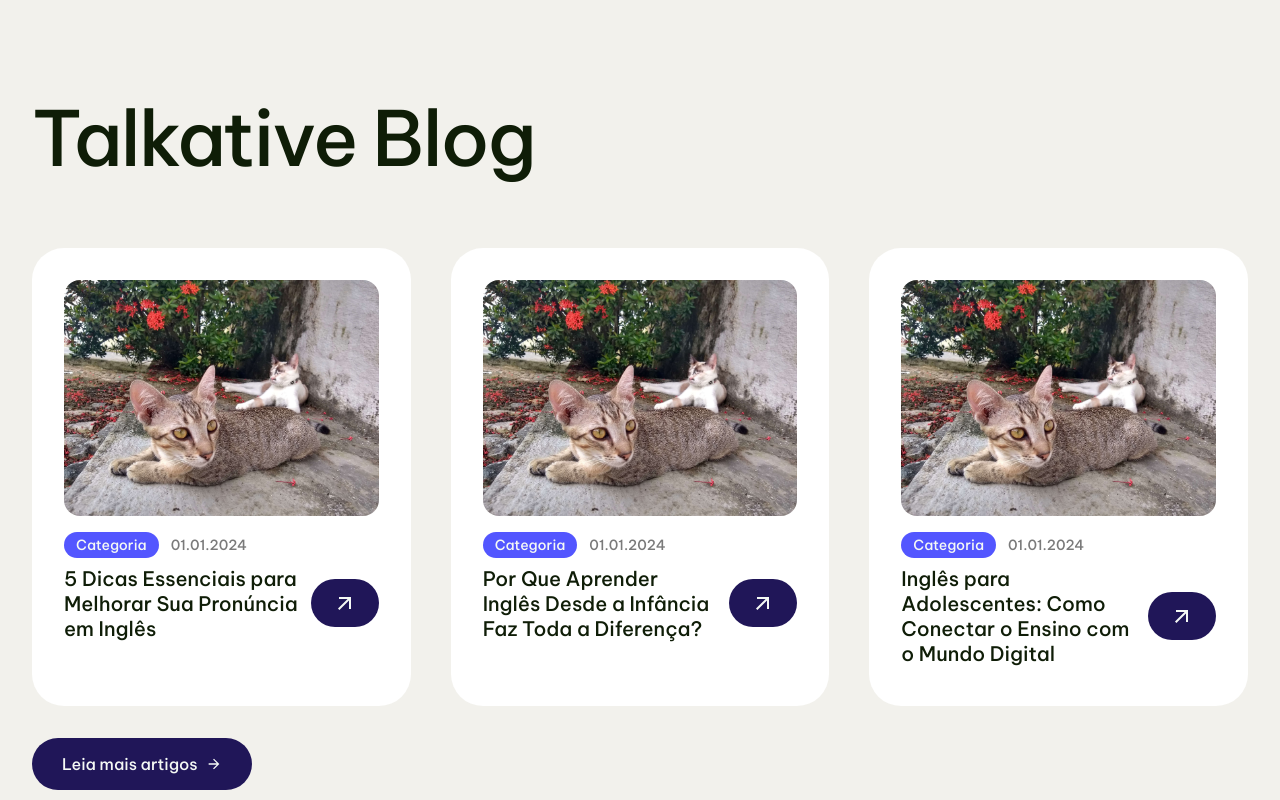
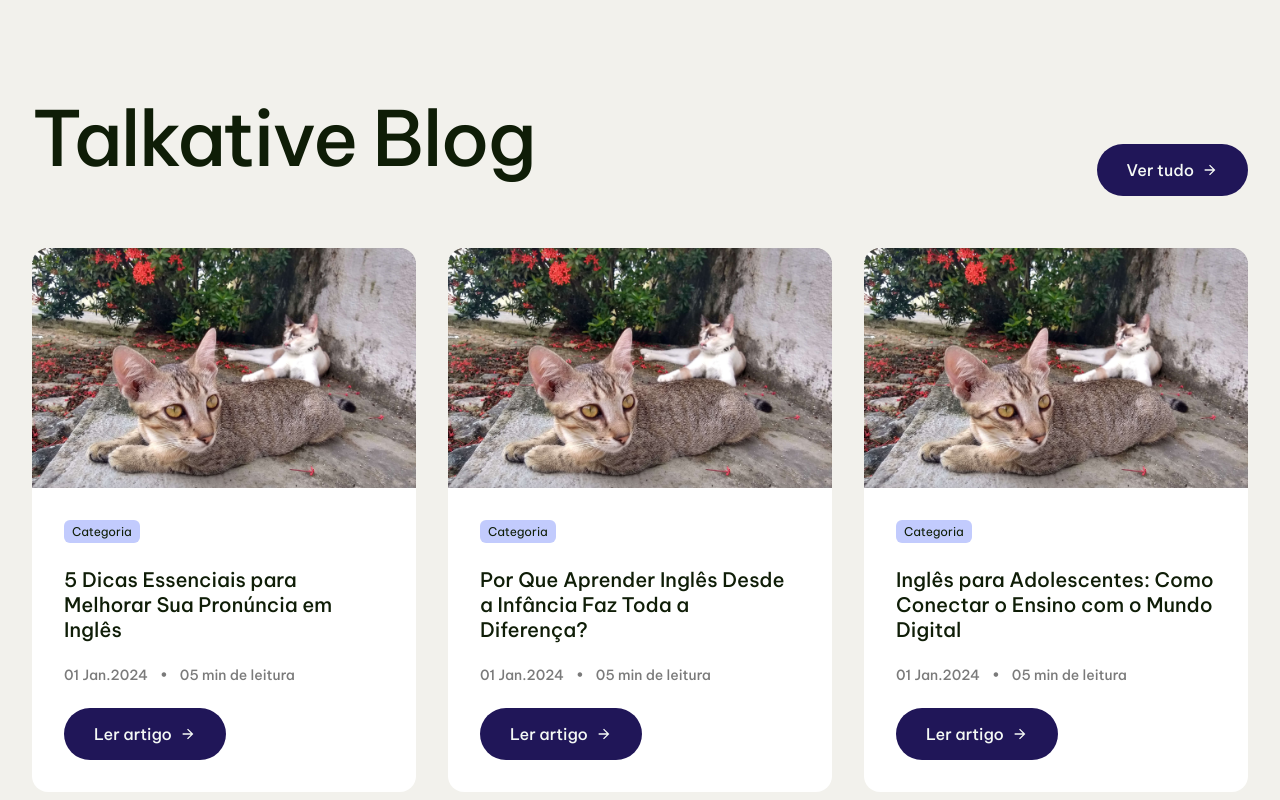
Before and after one commit to SnayderRodrigues/react-study, a React (Vite) app: page / in a window 1280 px wide. Shown: the part 10780-11580 px from the top of the page. Built offline with nearby package versions, Linux system fonts and the light colour scheme.

Commit message:
update: HomePage blog section styles, BlogPageHero styles and update BlogArticlePage structure

```diff
--- a/src/pages/blog/BlogArticlePage.jsx
+++ b/src/pages/blog/BlogArticlePage.jsx
@@ -8,7 +8,9 @@ const articles = [
     title: "5 Dicas Essenciais para Melhorar Sua Pronúncia em Inglês",
     content: "Conteúdo do artigo sobre pronúncia.",
     image: Cat,
+    author: "Nome do Autor",
     date: "01/01/2024",
+    readTime: "05 min de leitura",
     category: "Categoria",
   },
   {
@@ -16,7 +18,9 @@ const articles = [
     title: "Por Que Aprender Inglês Desde a Infância Faz Toda a Diferença?",
     content: "Conteúdo do artigo sobre aprender inglês na infância.",
     image: Cat,
+    author: "Nome do Autor",
     date: "01/01/2024",
+    readTime: "05 min de leitura",
     category: "Categoria",
   },
   {
@@ -25,7 +29,9 @@ const articles = [
       "Inglês para Adolescentes: Como Conectar o Ensino com o Mundo Digital",
     content: "Conteúdo do artigo sobre adolescentes e o ensino digital.",
     image: Cat,
+    author: "Nome do Autor",
     date: "01/01/2024",
+    readTime: "05 min de leitura",
     category: "Categoria",
   },
 ];
@@ -39,13 +45,17 @@ const BlogArticlePage = () => {
   }
 
   return (
-    <section className="wrapper">
-      <img src={article.image} alt={article.title} />
-      <h1>{article.title}</h1>
-      <p>{article.content}</p>
-      <span>{article.category}</span>
-      <span>{article.date}</span>
-      <Link to="/blog">Voltar</Link>
+    <section className="blogArticlePage">
+      <div className="wrapper blogArticlePage__wrapper">
+        <Link to="/blog">Voltar</Link>
+        <span>{article.category}</span>
+        <h1>{article.title}</h1>
+        <span>{article.author}</span>
+        <span>{article.date}</span>
+        <span>{article.readTime}</span>
+        <img src={article.image} alt={article.title} />
+        <p>{article.content}</p>
+      </div>
     </section>
   );
 };
--- a/src/pages/home/Blog.jsx
+++ b/src/pages/home/Blog.jsx
@@ -3,23 +3,23 @@ import Cat from "../../img/IMG_20200407_163224926_HDR-01.jpeg";
 import { IoMdArrowForward } from "react-icons/io";
 import { MdArrowOutward } from "react-icons/md";
 
-const BlogCard = ({ image, category, date, title, link }) => (
-  <div className="blog__card">
+const BlogPost = ({ image, category, readTime, date, title, slug }) => (
+  <div className="blog__post">
     <img
       src={image}
-      alt={`${title}`}
-      className="blog__image"
+      alt={`Imagem de ${title}`}
+      className="blog__post-image"
     />
-    <div>
+    <div className="blog__post-text">
       <span>{category}</span>
-      <span>{date}</span>
-    </div>
-    <div className="blog__card-title">
-      <Link to={link}>
-        <span>{title}</span>
-      </Link>
-      <Link to={link} className="button">
-        <MdArrowOutward />
+      <span>{title}</span>
+      <div>
+        <span>{date}</span>
+        <span>•</span>
+        <span>{readTime}</span>
+      </div>
+      <Link to={`/blog/${slug}`} className="button">
+        Ler artigo <IoMdArrowForward />
       </Link>
     </div>
   </div>
@@ -30,47 +30,53 @@ const Blog = () => {
     {
       image: Cat,
       category: "Categoria",
-      date: "01.01.2024",
+      date: "01 Jan.2024",
+      readTime: "05 min de leitura",
       title: "5 Dicas Essenciais para Melhorar Sua Pronúncia em Inglês",
-      link: "blog",
+      slug: "5-dicas-para-melhorar-pronuncia",
     },
     {
       image: Cat,
       category: "Categoria",
-      date: "01.01.2024",
+      date: "01 Jan.2024",
+      readTime: "05 min de leitura",
       title: "Por Que Aprender Inglês Desde a Infância Faz Toda a Diferença?",
-      link: "blog",
+      slug: "aprender-ingles-desde-infancia",
     },
     {
       image: Cat,
       category: "Categoria",
-      date: "01.01.2024",
+      date: "01 Jan.2024",
+      readTime: "05 min de leitura",
       title:
         "Inglês para Adolescentes: Como Conectar o Ensino com o Mundo Digital",
-      link: "blog",
+      slug: "ingles-para-adolescentes",
     },
   ];
 
   return (
     <section id="blog" className="blog">
       <div className="wrapper blog__wrapper">
-        <h2>Talkative Blog</h2>
-        <div className="blog__cards-wrapper">
+        <div className="blog__headline-wrapper">
+          <h2>Talkative Blog</h2>
+          <Link to="blog" className="button link">
+            Ver tudo
+            <IoMdArrowForward />
+          </Link>
+        </div>
+        <div className="blog__posts-wrapper">
           {blogPosts.map((post, index) => (
-            <BlogCard
+            <BlogPost
               key={index}
               image={post.image}
               category={post.category}
               date={post.date}
+              readTime={post.readTime}
               title={post.title}
-              link={post.link}
+              slug={post.slug}
             />
           ))}
         </div>
-        <Link to="blog" className="button link">
-          Leia mais artigos
-          <IoMdArrowForward />
-        </Link>
       </div>
     </section>
   );
--- /dev/null
+++ b/src/styles/pages/blog/_blogarticlepage.scss
@@ -0,0 +1,5 @@
+@use "../../../styles/util/" as u;
+
+// .blogArticlePage {
+
+// }
--- a/src/styles/pages/blog/_blogpagefeatured.scss
+++ b/src/styles/pages/blog/_blogpagefeatured.scss
@@ -52,5 +52,4 @@
       color: var(--text-color-4);
     }
   }
-
 }
--- a/src/styles/pages/blog/_blogpagehero.scss
+++ b/src/styles/pages/blog/_blogpagehero.scss
@@ -21,10 +21,9 @@
 
     span {
       width: fit-content;
+      font-weight: 500;
       letter-spacing: 1px;
-      text-transform: uppercase;
-      color: var(--text-color-2);
-      background-color: var(--accent-color);
+      background-color: var(--light-blue);
       padding: 0.75rem 1rem;
       border-radius: 999px;
       margin-bottom: 2rem;
--- a/src/styles/pages/blog/_index.scss
+++ b/src/styles/pages/blog/_index.scss
@@ -1,3 +1,4 @@
 @forward 'blogpage';
 @forward 'blogpagehero';
 @forward 'blogpagefeatured';
+@forward 'blogarticlepage';
--- a/src/styles/pages/home/_blog.scss
+++ b/src/styles/pages/home/_blog.scss
@@ -7,67 +7,56 @@
     display: flex;
     flex-direction: column;
   }
-  &__cards-wrapper {
-    display: grid;
-    grid-template-columns: repeat(3, minmax(0, 1fr));
-    gap: 2.5rem;
+  &__headline-wrapper {
+    display: flex;
+    align-items: center;
+    justify-content: space-between;
+  }
+  &__posts-wrapper {
+    display: flex;
+    align-items: flex-start;
+    gap: 2rem;
     margin-bottom: 2rem;
   }
-  &__card {
+  &__post {
     flex: 1;
     display: flex;
     flex-direction: column;
+
+    img {
+      height: 240px;
+      border-radius: 1rem 1rem 0 0;
+    }
+  }
+  &__post-text {
     background-color: var(--white);
     padding: 2rem;
-    border-radius: 2rem;
+    border-radius: 0 0 1rem 1rem;
 
-    img {
-      max-height: 300px;
-      border-radius: 1rem;
-      margin-bottom: 1rem;
+    & > span:first-of-type {
+      display: inline-block;
+      font-size: 0.75rem;
+      background-color: var(--light-blue);
+      padding: 0.25rem 0.5rem;
+      border-radius: 0.375rem;
+      margin-bottom: 1.5rem;
+    }
+    & > span:nth-of-type(2) {
+      display: inline-block;
+      font-size: 1.25rem;
+      font-weight: 500;
+      margin-bottom: 1.5rem;
     }
     & > div {
       display: flex;
       align-items: center;
       gap: 0.75rem;
-      margin-bottom: 0.5rem;
+      margin-bottom: 1.5rem;
     }
-    & > div > span:nth-of-type(1) {
-      font-size: u.rem(14);
-      font-weight: 500;
-      color: var(--text-color-2);
-      background-color: var(--accent-color);
-      padding: 0.25rem 0.75rem;
-      border-radius: 999px;
-    }
-    & > div > span:nth-of-type(2) {
-      font-size: u.rem(14);
+    & > div > span {
+      font-size: 0.875rem;
       font-weight: 500;
       color: var(--text-color-4);
     }
   }
-  &__card-title {
-    display: flex;
-    align-items: center;
-    justify-content: space-between;
-    gap: 1rem;
-
-    span {
-      font-size: 1.25rem;
-      font-weight: 500;
-      color: var(--text-color);
-      transition: color 500ms cubic-bezier(0.23, 1, 0.32, 1);
-
-      &:hover {
-        color: var(--accent-color);
-      }
-    }
-    a:nth-of-type(2) {
-      flex-shrink: 0;
-      padding: 0.75rem 1.375rem;
-      svg {
-        font-size: 1.5rem;
-      }
-    }
-  }
 }
```
